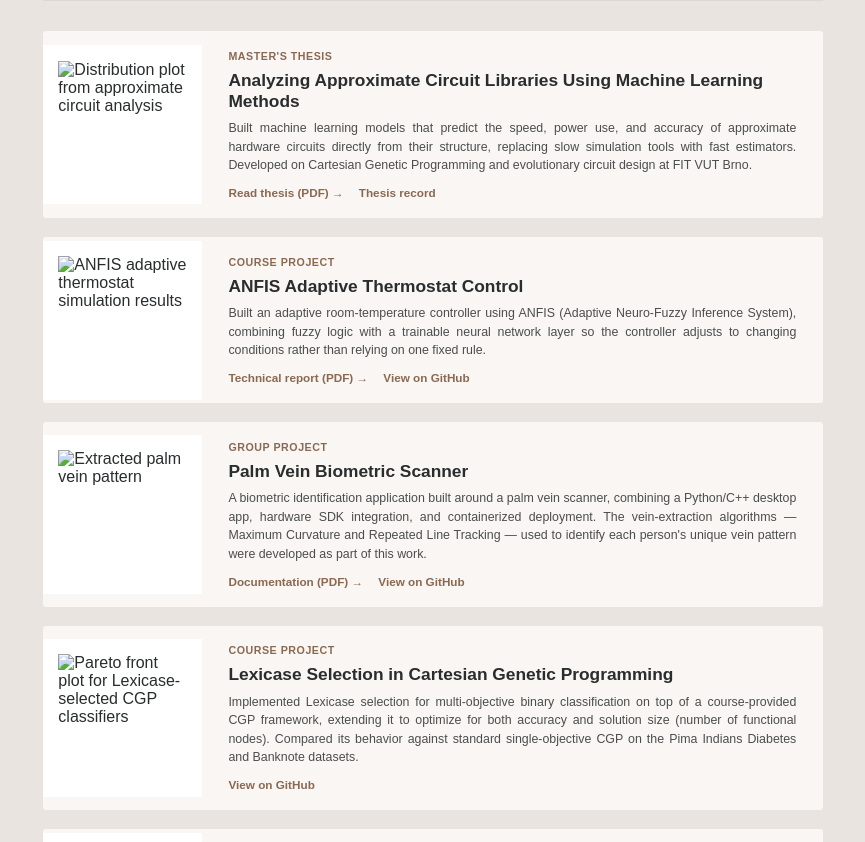
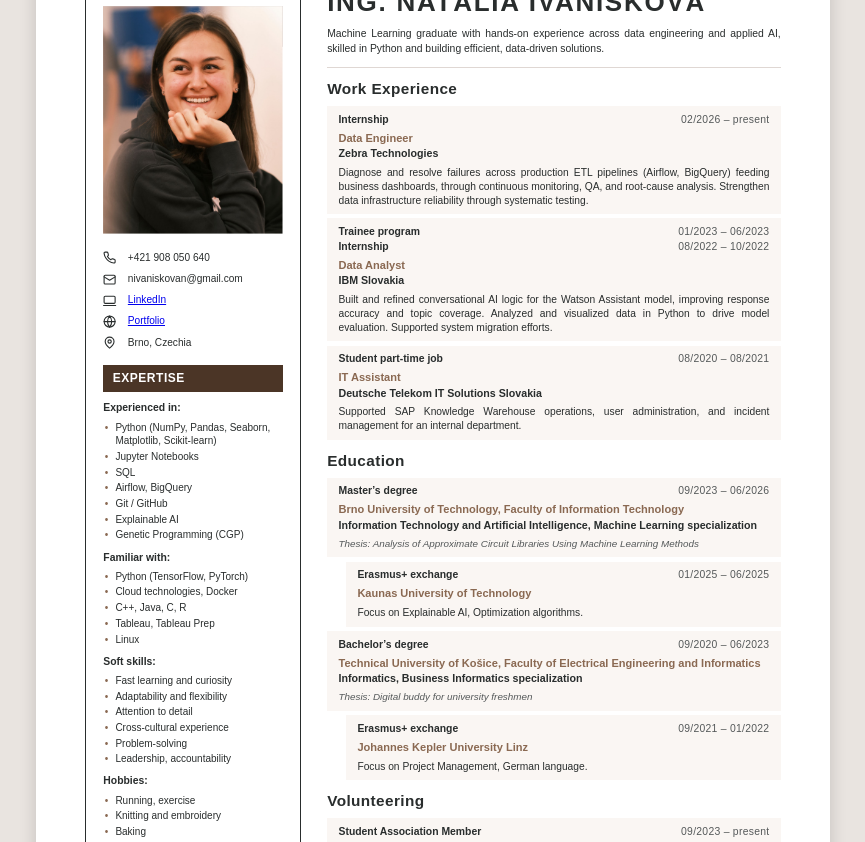
Before and after one commit to NIvaniskova/nivaniskova.github.io, a plain HTML site: page index.html in a window 1280 px wide. Shown: the part 99-941 px from the top of the page, without its empty margins (207-1072 px from the left). Drawn offline with Linux system fonts and the light colour scheme; a web font is replaced by a local one.

Commit message:
corrections

```diff
--- a/index.html
+++ b/index.html
@@ -2,248 +2,248 @@
 <html lang="en">
 <head>
 <meta charset="utf-8">
-<meta name="viewport" content="width=device-width, initial-scale=1.0">
-<title>Projects – Natália Ivanisková</title>
+<title>Natália Ivanisková</title>
 <style>
-@font-face { font-family: Poppins; src: url(../fonts/Poppins-Regular.ttf);  font-weight: 400; }
-@font-face { font-family: Poppins; src: url(../fonts/Poppins-Medium.ttf);   font-weight: 500; }
-@font-face { font-family: Poppins; src: url(../fonts/Poppins-SemiBold.ttf); font-weight: 600; }
-@font-face { font-family: Poppins; src: url(../fonts/Poppins-Bold.ttf);     font-weight: 700; }
+@font-face { font-family: Poppins; src: url(fonts/Poppins-Regular.ttf);  font-weight: 400; }
+@font-face { font-family: Poppins; src: url(fonts/Poppins-Medium.ttf);   font-weight: 500; }
+@font-face { font-family: Poppins; src: url(fonts/Poppins-SemiBold.ttf); font-weight: 600; }
+@font-face { font-family: Poppins; src: url(fonts/Poppins-Bold.ttf);     font-weight: 700; }
 
 :root {
   --ink:    #292D2D;
   --accent: #8A6952;
+  --barbg:  #4B3526;
   --band:   #DFD7D3;
   --card:   #FAF6F3;
   --rule:   #D8CEC8;
 }
 
+* { -webkit-print-color-adjust: exact; print-color-adjust: exact; color-adjust: exact; }
+
+@page { size: A4; margin: 13mm 13mm 12mm 13mm; }
+
+/* screen only: mirror the A4 sheet so the browser view matches the PDF */
+@media screen {
+  html { background: #E9E4E0; }
+  body {
+    max-width: 210mm;
+    margin: 10mm auto;
+    padding: 13mm 13mm 12mm;
+    background: #fff;
+    box-shadow: 0 2px 16px rgba(0,0,0,.16);
+  }
+}
+
 * { box-sizing: border-box; margin: 0; padding: 0; }
-
-html { background: #E9E4E0; }
 
 body {
   font-family: Poppins, sans-serif;
+  font-size: 8pt;
+  line-height: 1.42;
   color: var(--ink);
-  max-width: 840px;
-  margin: 0 auto;
-  padding: 14mm 8mm 20mm;
+  -weasy-hyphens: none;
 }
 
-.top {
-  display: flex;
-  align-items: baseline;
-  justify-content: space-between;
-  flex-wrap: wrap;
-  gap: 4mm;
-  padding-bottom: 4mm;
-  border-bottom: 1pt solid var(--band);
-  margin-bottom: 8mm;
+.grid { display: table; width: 100%; border-collapse: separate; border-spacing: 0; }
+.col  { display: table-cell; vertical-align: top; }
+
+/* ---------- sidebar ---------- */
+.side      { width: 57mm; border: 0.9pt solid var(--ink); padding: 4.5mm 4.5mm; }
+.side-gap  { width: 7mm; }
+
+.photo { width: 100%; display: block; margin-bottom: 4.5mm; }
+
+.contact { list-style: none; }
+.contact li { display: table; width: 100%; margin-bottom: 1.8mm; }
+.contact .ic { display: table-cell; width: 6.5mm; vertical-align: middle; }
+.contact .tx { display: table-cell; vertical-align: middle; font-size: 7.6pt; word-break: break-all; }
+.contact svg { display: block; width: 3.5mm; height: 3.5mm; }
+
+.bar {
+  background: var(--barbg); color: #fff;
+  font-size: 9pt; font-weight: 700; letter-spacing: 0.4pt;
+  padding: 1.3mm 2.5mm; margin: 4mm 0 2.5mm;
 }
 
-.top h1 {
-  font-size: 20pt;
-  font-weight: 700;
-  letter-spacing: 0.4pt;
+.sub { font-size: 7.8pt; font-weight: 700; margin: 2.2mm 0 1.2mm; }
+.sub:first-of-type { margin-top: 0; }
+
+.side ul.dots { list-style: none; }
+.side ul.dots li { font-size: 7.5pt; line-height: 1.38; padding-left: 3.2mm; position: relative; margin-bottom: 0.5mm; }
+.side ul.dots li::before { content: "•"; position: absolute; left: 0.4mm; color: var(--accent); }
+
+.lang { display: table; width: 100%; font-size: 7.8pt; }
+.lang div { display: table-row; }
+.lang span { display: table-cell; padding: 0.7mm 0; border-bottom: 0.5pt solid var(--rule); }
+.lang span:last-child { text-align: right; color: var(--accent); font-weight: 600; }
+.lang div:last-child span { border-bottom: none; }
+
+/* ---------- header ---------- */
+.name {
+  font-size: 19.5pt; font-weight: 700; letter-spacing: 1.3pt;
+  line-height: 1.1; margin-bottom: 2.5mm;
+}
+.summary { font-size: 7.8pt; line-height: 1.45; text-align: justify; padding-bottom: 3mm; border-bottom: 1pt solid var(--band); }
+
+/* ---------- main sections ---------- */
+h2 {
+  font-size: 11.5pt; font-weight: 700; letter-spacing: 0.3pt;
+  margin: 2.6mm 0 1.6mm;
 }
 
-.top a.back {
-  font-size: 9pt;
-  font-weight: 600;
-  color: var(--accent);
-  text-decoration: none;
-}
-.top a.back:hover { text-decoration: underline; }
+.entry { background: var(--card); padding: 1.8mm 3mm; margin-bottom: 1.1mm; }
+.entry:last-child { margin-bottom: 0; }
+.entry.plain { background: none; padding: 1.8mm 3mm; }
+.entry.nest  { margin-left: 5mm; }
 
-.grid {
-  display: grid;
-  grid-template-columns: 1fr;
-  gap: 5mm;
-}
+.row { display: table; width: 100%; }
+.row .l { display: table-cell; font-size: 7.8pt; font-weight: 600; }
+.row .r { display: table-cell; text-align: right; white-space: nowrap;
+          font-size: 7.8pt; font-weight: 500; letter-spacing: 0.2pt; color: #55595a; }
 
-.card {
-  background: var(--card);
-  border-radius: 3px;
-  overflow: hidden;
-  display: flex;
-  flex-direction: row;
-  align-items: stretch;
-  transition: box-shadow .15s ease, transform .15s ease;
-}
-.card:hover {
-  box-shadow: 0 2px 14px rgba(41,45,45,.10);
-  transform: translateY(-1px);
-}
-
-.card .thumb-wrap {
-  width: 42mm;
-  flex-shrink: 0;
-  aspect-ratio: 1 / 1;
-  align-self: center;
-  background: #fff;
-  padding: 4mm;
-  display: flex;
-  align-items: center;
-  justify-content: center;
-}
-.card .thumb-wrap img {
-  width: 100%;
-  height: 100%;
-  object-fit: contain;
-  display: block;
-}
-
-.card .thumb-placeholder {
-  width: 42mm;
-  flex-shrink: 0;
-  aspect-ratio: 1 / 1;
-  align-self: center;
-  display: flex;
-  align-items: center;
-  justify-content: center;
-  text-align: center;
-  background: repeating-linear-gradient(45deg, #F2ECE8, #F2ECE8 10px, #EDE5E0 10px, #EDE5E0 20px);
-  color: #9a9490;
-  font-size: 8pt;
-  font-weight: 600;
-  letter-spacing: 0.2pt;
-  padding: 2mm;
-}
-
-.card .body {
-  padding: 5mm 7mm;
-  display: flex;
-  flex-direction: column;
-  gap: 2mm;
-  justify-content: center;
-  min-width: 0;
-}
-
-.card .tag {
-  font-size: 8pt;
-  font-weight: 700;
-  letter-spacing: 0.4pt;
-  text-transform: uppercase;
-  color: var(--accent);
-}
-
-.card h2 {
-  font-size: 13pt;
-  font-weight: 700;
-}
-
-.card p {
-  font-size: 9.3pt;
-  line-height: 1.5;
-  color: #4a4e4e;
-  text-align: justify;
-}
-
-.links {
-  display: flex;
-  gap: 4mm;
-  margin-top: 1mm;
-  flex-wrap: wrap;
-}
-.links a {
-  font-size: 8.8pt;
-  font-weight: 600;
-  color: var(--accent);
-  text-decoration: none;
-}
-.links a:hover { text-decoration: underline; }
-
-@media (max-width: 480px) {
-  .card { flex-direction: column; }
-  .card .thumb-wrap, .card .thumb-placeholder { width: 100%; aspect-ratio: 16 / 9; }
-}
+.role  { font-size: 8.3pt; font-weight: 700; color: var(--accent); margin-top: 0.8mm; }
+.org   { font-size: 8pt; font-weight: 700; }
+.desc  { font-size: 7.7pt; line-height: 1.36; text-align: justify; margin-top: 1.1mm; }
+.thesis { font-size: 7.4pt; font-style: italic; color: #55595a; margin-top: 1mm; }
 </style>
 </head>
 <body>
 
-<div class="top">
-  <h1>Projects</h1>
-  <a class="back" href="../index.html">&larr; Back to CV</a>
-</div>
+<div class="grid">
+  <div class="col side">
 
-<div class="grid">
+    <img class="photo" src="img/photo.jpg" alt="">
 
-  <div class="card">
-    <div class="thumb-wrap"><img src="img/thesis_kde.png" alt="Distribution plot from approximate circuit analysis"></div>
-    <div class="body">
-      <div class="tag">Master's Thesis</div>
-      <h2>Analyzing Approximate Circuit Libraries Using Machine Learning Methods</h2>
-      <p>Built machine learning models that predict the speed, power use, and accuracy of approximate hardware circuits directly from their structure, replacing slow simulation tools with fast estimators. Developed on Cartesian Genetic Programming and evolutionary circuit design at FIT VUT Brno.</p>
-      <div class="links">
-        <a href="https://www.vut.cz/www_base/zav_prace_soubor_verejne.php?file_id=295095" target="_blank" rel="noopener noreferrer">Read thesis (PDF) &rarr;</a>
-        <a href="https://www.vut.cz/studenti/zav-prace/detail/172776" target="_blank" rel="noopener noreferrer">Thesis record</a>
-      </div>
+    <ul class="contact">
+      <li><span class="ic"><svg viewBox="0 0 24 24" fill="none" stroke="#292D2D" stroke-width="2" stroke-linecap="round" stroke-linejoin="round"><path d="M22 16.9v3a2 2 0 0 1-2.2 2 19.8 19.8 0 0 1-8.6-3.1 19.5 19.5 0 0 1-6-6A19.8 19.8 0 0 1 2 4.2 2 2 0 0 1 4 2h3a2 2 0 0 1 2 1.7c.1 1 .4 1.9.7 2.8a2 2 0 0 1-.5 2.1L8.1 9.9a16 16 0 0 0 6 6l1.3-1.1a2 2 0 0 1 2.1-.5c.9.3 1.8.6 2.8.7a2 2 0 0 1 1.7 2z"/></svg></span><span class="tx">+421 908 050 640</span></li>
+      <li><span class="ic"><svg viewBox="0 0 24 24" fill="none" stroke="#292D2D" stroke-width="2" stroke-linecap="round" stroke-linejoin="round"><rect x="2" y="4" width="20" height="16" rx="2"/><path d="m2 7 10 6 10-6"/></svg></span><span class="tx">nivaniskovan@gmail.com</span></li>
+      <li><span class="ic"><svg viewBox="0 0 24 24" fill="none" stroke="#292D2D" stroke-width="2" stroke-linecap="round" stroke-linejoin="round"><rect x="2" y="4" width="20" height="13" rx="2"/><path d="M1 21h22"/></svg></span><span class="tx"><a href="https://www.linkedin.com/in/nivaniskova/" target="_blank" rel="noopener noreferrer">LinkedIn</a></span></li>
+      <li><span class="ic"><svg viewBox="0 0 24 24" fill="none" stroke="#292D2D" stroke-width="2" stroke-linecap="round" stroke-linejoin="round"><circle cx="12" cy="12" r="10"/><path d="M2 12h20M12 2a15 15 0 0 1 0 20 15 15 0 0 1 0-20z"/></svg></span><span class="tx"><a href="https://nivaniskova.github.io/projects/index.html" target="_blank" rel="noopener noreferrer">Portfolio</a></span></li>
+      <li><span class="ic"><svg viewBox="0 0 24 24" fill="none" stroke="#292D2D" stroke-width="2" stroke-linecap="round" stroke-linejoin="round"><path d="M20 10c0 6-8 12-8 12s-8-6-8-12a8 8 0 0 1 16 0z"/><circle cx="12" cy="10" r="3"/></svg></span><span class="tx">Brno, Czechia</span></li>
+    </ul>
+
+    <div class="bar">EXPERTISE</div>
+
+    <div class="sub">Experienced in:</div>
+    <ul class="dots">
+      <li>Python (NumPy, Pandas, Seaborn, Matplotlib, Scikit-learn)</li>
+      <li>Jupyter Notebooks</li>
+      <li>SQL</li>
+      <li>Airflow, BigQuery</li>
+      <li>Git / GitHub</li>
+      <li>Explainable AI</li>
+      <li>Genetic Programming (CGP)</li>
+    </ul>
+
+    <div class="sub">Familiar with:</div>
+    <ul class="dots">
+      <li>Python (TensorFlow, PyTorch)</li>
+      <li>Cloud technologies, Docker</li>
+      <li>C++, Java, C, R</li>
+      <li>Tableau, Tableau Prep</li>
+      <li>Linux</li>
+    </ul>
+
+    <div class="sub">Soft skills:</div>
+    <ul class="dots">
+      <li>Fast learning and curiosity</li>
+      <li>Adaptability and flexibility</li>
+      <li>Attention to detail</li>
+      <li>Cross-cultural experience</li>
+      <li>Problem-solving</li>
+      <li>Leadership, accountability</li>
+    </ul>
+
+    <div class="sub">Hobbies:</div>
+    <ul class="dots">
+      <li>Running, exercise</li>
+      <li>Knitting and embroidery</li>
+      <li>Baking</li>
+    </ul>
+
+    <div class="bar">LANGUAGES</div>
+    <div class="lang">
+      <div><span>English</span><span>C1</span></div>
+      <div><span>German</span><span>B2</span></div>
+      <div><span>Slovak</span><span>Native</span></div>
     </div>
+
   </div>
 
-  <div class="card">
-    <div class="thumb-wrap"><img src="img/anfis_result.png" alt="ANFIS adaptive thermostat simulation results"></div>
-    <div class="body">
-      <div class="tag">Course Project</div>
-      <h2>ANFIS Adaptive Thermostat Control</h2>
-      <p>Built an adaptive room-temperature controller using ANFIS (Adaptive Neuro-Fuzzy Inference System), combining fuzzy logic with a trainable neural network layer so the controller adjusts to changing conditions rather than relying on one fixed rule.</p>
-      <div class="links">
-        <a href="https://github.com/NIvaniskova/SFC-projekt/blob/main/SFC_technical_report.pdf" target="_blank" rel="noopener noreferrer">Technical report (PDF) &rarr;</a>
-        <a href="https://github.com/NIvaniskova/SFC-projekt" target="_blank" rel="noopener noreferrer">View on GitHub</a>
-      </div>
+  <div class="col side-gap"></div>
+
+  <div class="col">
+
+    <div class="name">ING. NATÁLIA IVANISKOVÁ</div>
+    <p class="summary">Machine Learning graduate with hands-on experience across data engineering and applied AI, skilled in Python and building efficient, data-driven solutions.</p>
+
+    <h2>Work Experience</h2>
+
+    <div class="entry">
+      <div class="row"><span class="l">Internship</span><span class="r">02/2026 – present</span></div>
+      <div class="role">Data Engineer</div>
+      <div class="org">Zebra Technologies</div>
+      <p class="desc">Diagnose and resolve failures across production ETL pipelines (Airflow, BigQuery) feeding business dashboards, through continuous monitoring, QA, and root-cause analysis. Strengthen data infrastructure reliability through systematic testing.</p>
     </div>
+
+    <div class="entry">
+      <div class="row"><span class="l">Trainee program</span><span class="r">01/2023 – 06/2023</span></div>
+      <div class="row"><span class="l">Internship</span><span class="r">08/2022 – 10/2022</span></div>
+      <div class="role">Data Analyst</div>
+      <div class="org">IBM Slovakia</div>
+      <p class="desc">Built and refined conversational AI logic for the Watson Assistant model, improving response accuracy and topic coverage. Analyzed and visualized data in Python to drive model evaluation. Supported system migration efforts.</p>
+    </div>
+
+    <div class="entry">
+      <div class="row"><span class="l">Student part-time job</span><span class="r">08/2020 – 08/2021</span></div>
+      <div class="role">IT Assistant</div>
+      <div class="org">Deutsche Telekom IT Solutions Slovakia</div>
+      <p class="desc">Supported SAP Knowledge Warehouse operations, user administration, and incident management for an internal department.</p>
+    </div>
+
+    <h2>Education</h2>
+
+    <div class="entry">
+      <div class="row"><span class="l">Master’s degree</span><span class="r">09/2023 – 06/2026</span></div>
+      <div class="role">Brno University of Technology, Faculty of Information Technology</div>
+      <div class="org">Information Technology and Artificial Intelligence, Machine Learning specialization</div>
+      <p class="thesis">Thesis: Analysis of Approximate Circuit Libraries Using Machine Learning Methods</p>
+    </div>
+
+    <div class="entry nest">
+      <div class="row"><span class="l">Erasmus+ exchange</span><span class="r">01/2025 – 06/2025</span></div>
+      <div class="role">Kaunas University of Technology</div>
+      <p class="desc">Focus on Explainable AI, Optimization algorithms.</p>
+    </div>
+
+    <div class="entry">
+      <div class="row"><span class="l">Bachelor’s degree</span><span class="r">09/2020 – 06/2023</span></div>
+      <div class="role">Technical University of Košice, Faculty of Electrical Engineering and Informatics</div>
+      <div class="org">Informatics, Business Informatics specialization</div>
+      <p class="thesis">Thesis: Digital buddy for university freshmen</p>
+    </div>
+
+    <div class="entry nest">
+      <div class="row"><span class="l">Erasmus+ exchange</span><span class="r">09/2021 – 01/2022</span></div>
+      <div class="role">Johannes Kepler University Linz</div>
+      <p class="desc">Focus on Project Management, German language.</p>
+    </div>
+
+    <h2>Volunteering</h2>
+
+    <div class="entry">
+      <div class="row"><span class="l">Student Association Member</span><span class="r">09/2023 – present</span></div>
+      <div class="role">FIT BUT Students’ Union</div>
+      <p class="desc">Organized events for students and represented the faculty within the student body.</p>
+    </div>
+
+    <div class="entry">
+      <div class="row"><span class="l">Youth Tutor</span><span class="r">09/2015 – present</span></div>
+      <div class="role">The Salesians of Don Bosco Slovakia</div>
+      <p class="desc">Led camp organization and coordination, working directly with kids, teens, and fellow volunteers.</p>
+    </div>
+
   </div>
-
-  <div class="card">
-    <div class="thumb-wrap"><img src="img/vein_extraction.png" alt="Extracted palm vein pattern"></div>
-    <div class="body">
-      <div class="tag">Group Project</div>
-      <h2>Palm Vein Biometric Scanner</h2>
-      <p>A biometric identification application built around a palm vein scanner, combining a Python/C++ desktop app, hardware SDK integration, and containerized deployment. The vein-extraction algorithms — Maximum Curvature and Repeated Line Tracking — used to identify each person's unique vein pattern were developed as part of this work.</p>
-      <div class="links">
-        <a href="https://github.com/NIvaniskova/BIO-projekt/blob/main/dokumentacia.pdf" target="_blank" rel="noopener noreferrer">Documentation (PDF) &rarr;</a>
-        <a href="https://github.com/NIvaniskova/BIO-projekt" target="_blank" rel="noopener noreferrer">View on GitHub</a>
-      </div>
-    </div>
-  </div>
-
-  <div class="card">
-    <div class="thumb-wrap"><img src="img/cgp_lexicase.png" alt="Pareto front plot for Lexicase-selected CGP classifiers"></div>
-    <div class="body">
-      <div class="tag">Course Project</div>
-      <h2>Lexicase Selection in Cartesian Genetic Programming</h2>
-      <p>Implemented Lexicase selection for multi-objective binary classification on top of a course-provided CGP framework, extending it to optimize for both accuracy and solution size (number of functional nodes). Compared its behavior against standard single-objective CGP on the Pima Indians Diabetes and Banknote datasets.</p>
-      <div class="links">
-        <a href="https://github.com/NIvaniskova/BIN-projekt" target="_blank" rel="noopener noreferrer">View on GitHub</a>
-      </div>
-    </div>
-  </div>
-
-  <div class="card">
-    <div class="thumb-wrap"><img src="img/hi_logo.png" alt="HI Chatbot logo"></div>
-    <div class="body">
-      <div class="tag">Bachelor's Thesis</div>
-      <h2>HI Chatbot – Conversational Study Assistant</h2>
-      <p>Built a conversational assistant with IBM Watson Assistant for the "Business Informatics" study program at FEI TUKE, helping students adapt to university life through predefined answers and resource links. A working prototype, live below.</p>
-      <div class="links">
-        <a href="bachelor_thesis_project.html">Try the live demo &rarr;</a>
-      </div>
-    </div>
-  </div>
-
-  <div class="card">
-    <div class="thumb-wrap"><img src="img/2048.png" alt="2048 game in C"></div>
-    <div class="body">
-      <div class="tag">Course Project</div>
-      <h2>2048 Game in C</h2>
-      <p>A GUI implementation of the 2048 game written in C, built as an early programming course project. A first hands-on exercise in structuring a small interactive application from scratch.</p>
-      <div class="links">
-        <a href="https://github.com/NIvaniskova/ZAP2020-2048/blob/main/documentation.pdf" target="_blank" rel="noopener noreferrer">Documentation (PDF) &rarr;</a>
-        <a href="https://github.com/NIvaniskova/ZAP2020-2048" target="_blank" rel="noopener noreferrer">View on GitHub</a>
-      </div>
-    </div>
-  </div>
-
 </div>
 
 </body>
```
Also changed, not shown: projects/index.html (+25 -0 lines).
